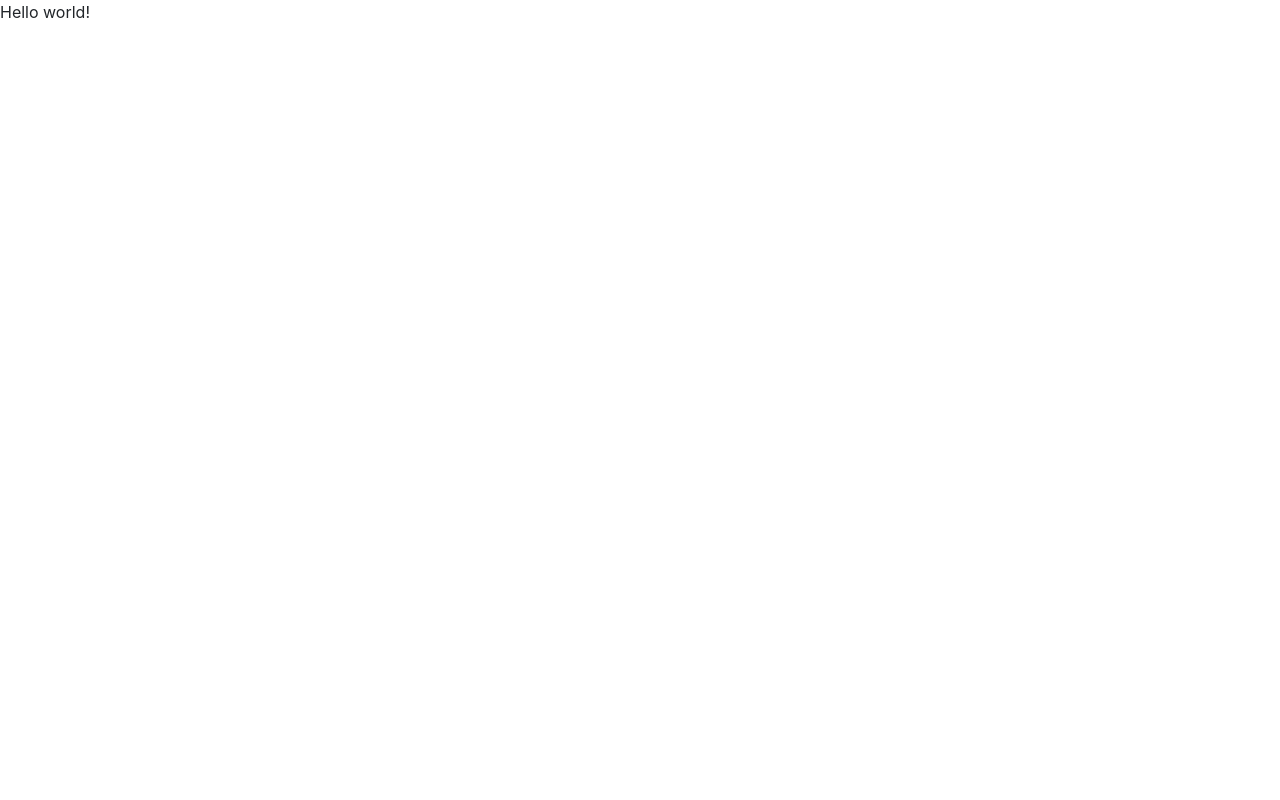
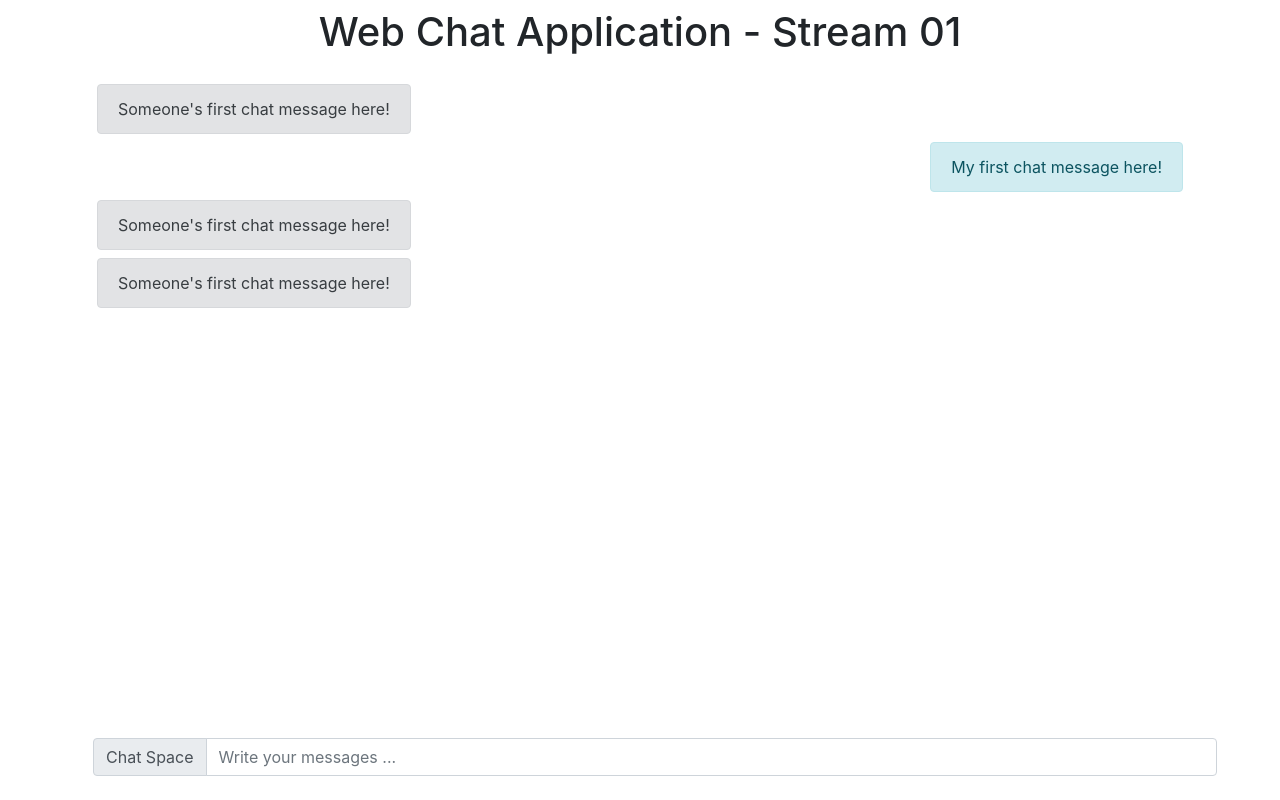
Before and after one commit to bozerkins/chat-application-demo, a website: page client-app/index.html in a window 1280 px wide. Drawn offline with nearby package versions, Linux system fonts and the light colour scheme.

Commit message:
chat html for creating the app

```diff
--- a/client-app/index.html
+++ b/client-app/index.html
@@ -1,9 +1,52 @@
-<!-- CSS only -->
-<link rel="stylesheet" href="node_modules\bootstrap\dist\css\bootstrap.min.css">
+<!DOCTYPE html>
+<head>
+    <meta charset="utf-8">
+    <meta name="viewport" content="width=device-width, initial-scale=1, shrink-to-fit=no">
 
-<!-- JS, Popper.js, and jQuery -->
-<script src="node_modules\jquery\dist\jquery.slim.min.js"></script>
-<script src="node_modules\popper.js\dist\umd\popper.min.js"></script>
-<script src="node_modules\bootstrap\dist\js\bootstrap.min.js"></script>
+    <!-- CSS only -->
+    <link rel="stylesheet" href="node_modules\bootstrap\dist\css\bootstrap.min.css">
 
-Hello world!
+    <!-- CSS App files -->
+    <link rel="stylesheet" href="./main.css">
+</head>
+<body>
+    <div class="container h-100" style="position: relative;">
+        <h1 class="p-2 text-center">Web Chat Application - Stream 01</h1>
+        <div class="chat-message-cotnainer p-2"> <!-- chat window -->
+            <div class="chat-message w-100 p-1 clearfix">
+                <span class="alert alert-secondary float-left m-0">
+                    Someone's first chat message here!
+                </span>
+            </div>
+            <div class="chat-message w-100 p-1 clearfix">
+                <span class="alert alert-info float-right m-0">
+                    My first chat message here!
+                </span>
+            </div>
+            <div class="chat-message w-100 p-1 clearfix">
+                <span class="alert alert-secondary float-left m-0">
+                    Someone's first chat message here!
+                </span>
+            </div>
+            <div class="chat-message w-100 p-1 clearfix">
+                <span class="alert alert-secondary float-left m-0">
+                    Someone's first chat message here!
+                </span>
+            </div>
+        </div>
+        <div class="chat-controls p-2 w-100"> <!-- controls -->
+            <div class="input-group mb-3">
+                <div class="input-group-prepend">
+                  <span class="input-group-text" id="basic-addon1">Chat Space</span>
+                </div>
+                <input type="text" class="form-control" placeholder="Write your messages ..." aria-label="Username" aria-describedby="basic-addon1">
+              </div>
+        </div>
+    </div>
+
+    <!-- JS, Popper.js, and jQuery -->
+    <script src="node_modules\jquery\dist\jquery.slim.min.js"></script>
+    <script src="node_modules\popper.js\dist\umd\popper.min.js"></script>
+    <script src="node_modules\bootstrap\dist\js\bootstrap.min.js"></script>
+    <script src="./main.js"></script>
+</body>
--- /dev/null
+++ b/client-app/main.css
@@ -0,0 +1,9 @@
+html, body {
+    height: 100%;
+}
+.chat-controls {
+    position: absolute; bottom: 0;
+}
+.chat-message-cotnainer {
+
+}
```
Also changed, not shown: client-app/main.js (added).
